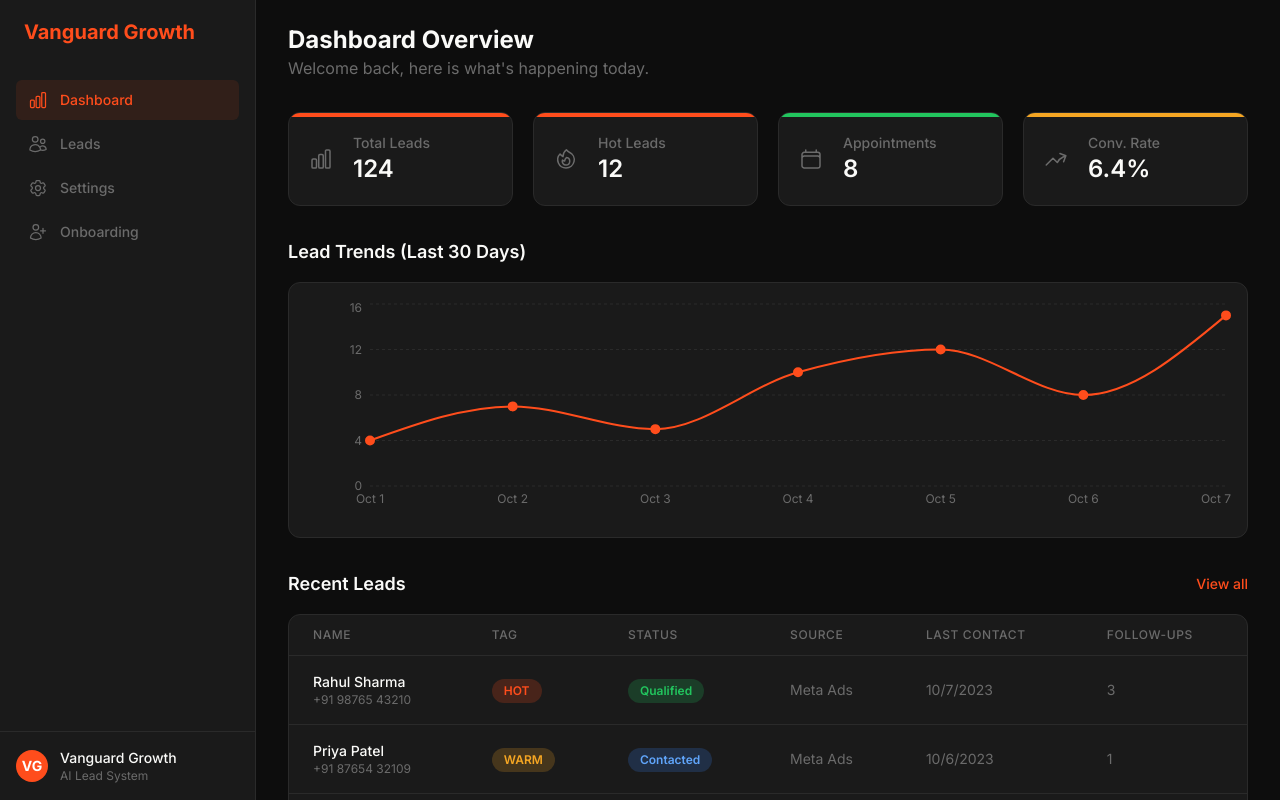
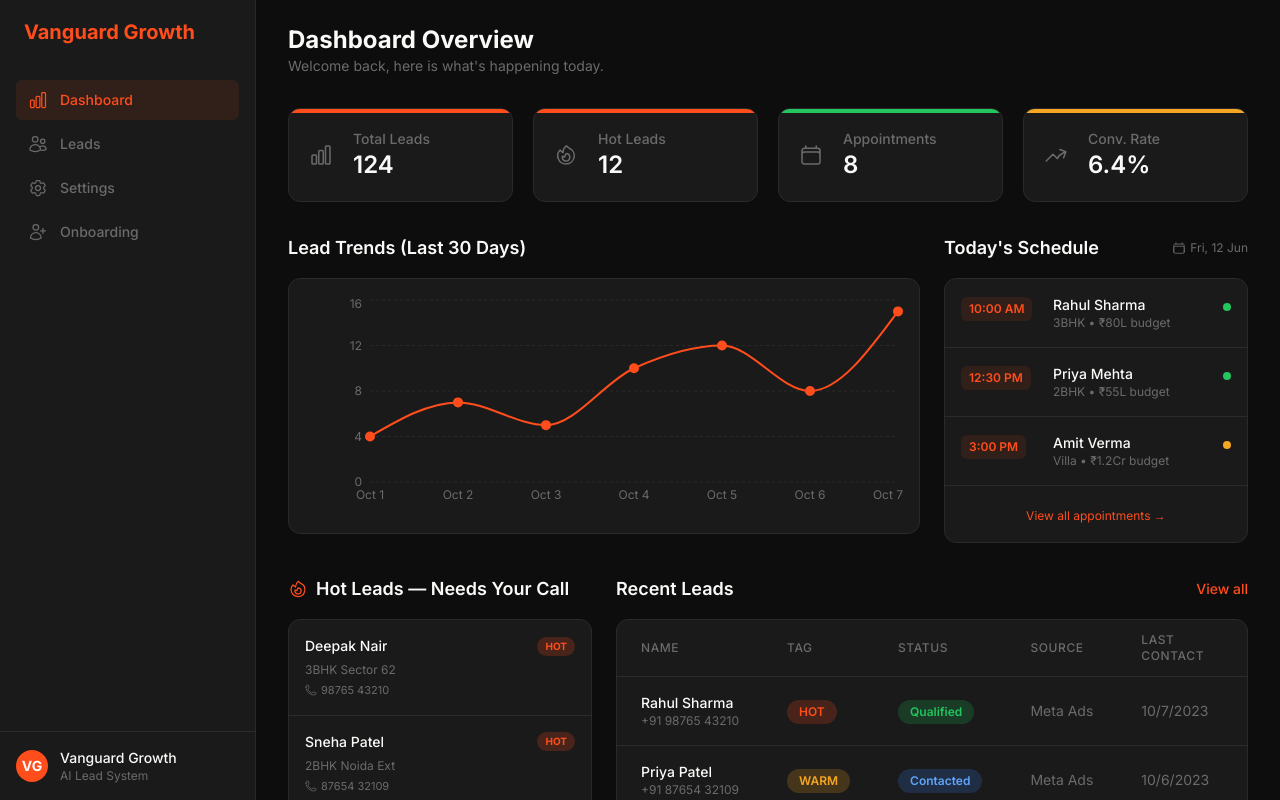
Before and after one commit to thebochantalks-afk/Vanguard-Lead-System-Frontend, a Next.js app: page / in a window 1280 px wide. Built offline with nearby package versions, Linux system fonts and the light colour scheme; no server answers.

Commit message:
Add today's schedule + hot leads to dashboard

```diff
--- a/pages/index.js
+++ b/pages/index.js
@@ -3,13 +3,28 @@ import axios from 'axios';
 import StatsCard from '@/components/StatsCard';
 import LeadTable from '@/components/LeadTable';
 import LineChart from '@/components/LineChart';
+import TagBadge from '@/components/TagBadge';
 import {
   ChartBarIcon,
   FireIcon,
   CalendarIcon,
-  ArrowTrendingUpIcon
+  ArrowTrendingUpIcon,
+  ClockIcon,
+  PhoneIcon
 } from '@heroicons/react/24/outline';
 import { useRouter } from 'next/router';
+
+const todayAppointments = [
+  { time: '10:00 AM', name: 'Rahul Sharma', detail: '3BHK • ₹80L budget', status: 'confirmed' },
+  { time: '12:30 PM', name: 'Priya Mehta', detail: '2BHK • ₹55L budget', status: 'confirmed' },
+  { time: '3:00 PM', name: 'Amit Verma', detail: 'Villa • ₹1.2Cr budget', status: 'pending' },
+];
+
+const hotLeadsUrgent = [
+  { name: 'Deepak Nair', phone: '98765 43210', interest: '3BHK Sector 62', tag: 'HOT' },
+  { name: 'Sneha Patel', phone: '87654 32109', interest: '2BHK Noida Ext', tag: 'HOT' },
+  { name: 'Vikram Singh', phone: '76543 21098', interest: 'Office Space Dwarka', tag: 'WARM' },
+];
 
 export default function Dashboard() {
   const [data, setData] = useState(null);
@@ -23,7 +38,6 @@ export default function Dashboard() {
         setData(res.data);
       } catch (err) {
         console.error('Failed to fetch dashboard data', err);
-        // Fallback for demo if API is not ready
         setData({
           stats: {
             totalLeads: 124,
@@ -59,50 +73,105 @@ export default function Dashboard() {
   }
 
   return (
-    <div className="space-y-8">
+    <div className="space-y-6 sm:space-y-8">
       <div>
-        <h1 className="text-2xl font-bold text-primary">Dashboard Overview</h1>
-        <p className="text-muted">Welcome back, here is what's happening today.</p>
+        <h1 className="text-xl sm:text-2xl font-bold text-primary">Dashboard Overview</h1>
+        <p className="text-sm text-muted">Welcome back, here is what's happening today.</p>
       </div>
 
+      {/* KPI Cards */}
       <div className="grid grid-cols-2 gap-3 sm:gap-5 lg:grid-cols-4">
-        <StatsCard
-          title="Total Leads"
-          value={data.stats.totalLeads}
-          icon={ChartBarIcon}
-          color="#FF4D1C"
-        />
-        <StatsCard
-          title="Hot Leads"
-          value={data.stats.hotLeads}
-          icon={FireIcon}
-          color="#FF4D1C"
-        />
-        <StatsCard
-          title="Appointments"
-          value={data.stats.appointments}
-          icon={CalendarIcon}
-          color="#22C55E"
-        />
-        <StatsCard
-          title="Conv. Rate"
-          value={data.stats.conversionRate}
-          icon={ArrowTrendingUpIcon}
-          color="#F5A623"
-        />
+        <StatsCard title="Total Leads" value={data.stats.totalLeads} icon={ChartBarIcon} color="#FF4D1C" />
+        <StatsCard title="Hot Leads" value={data.stats.hotLeads} icon={FireIcon} color="#FF4D1C" />
+        <StatsCard title="Appointments" value={data.stats.appointments} icon={CalendarIcon} color="#22C55E" />
+        <StatsCard title="Conv. Rate" value={data.stats.conversionRate} icon={ArrowTrendingUpIcon} color="#F5A623" />
       </div>
 
-      <div>
-        <h2 className="text-lg font-semibold text-primary mb-4">Lead Trends (Last 30 Days)</h2>
+      {/* Two column layout: Chart + Appointments */}
+      <div className="grid grid-cols-1 lg:grid-cols-3 gap-6">
+        {/* Chart (spans 2 cols) */}
+        <div className="lg:col-span-2">
+          <h2 className="text-sm sm:text-lg font-semibold text-primary mb-3 sm:mb-4">Lead Trends (Last 30 Days)</h2>
           <LineChart data={data.chartData} xKey="date" yKey="leads" />
         </div>
 
+        {/* Today's Appointments */}
         <div>
-        <div className="flex items-center justify-between mb-4">
-          <h2 className="text-lg font-semibold text-primary">Recent Leads</h2>
+          <div className="flex items-center justify-between mb-3 sm:mb-4">
+            <h2 className="text-sm sm:text-lg font-semibold text-primary">Today's Schedule</h2>
+            <span className="text-xs text-muted flex items-center">
+              <CalendarIcon className="h-3.5 w-3.5 mr-1" />
+              {new Date().toLocaleDateString('en-IN', { weekday: 'short', day: 'numeric', month: 'short' })}
+            </span>
+          </div>
+          <div className="bg-surface border border-border rounded-xl divide-y divide-border">
+            {todayAppointments.map((apt, idx) => (
+              <div key={idx} className="p-3 sm:p-4 hover:bg-white/5 transition-colors">
+                <div className="flex items-start space-x-3">
+                  <div className="flex-shrink-0 w-16 sm:w-20">
+                    <span className="text-xs font-semibold text-accent bg-accent/10 px-2 py-1 rounded-md inline-block">
+                      {apt.time}
+                    </span>
+                  </div>
+                  <div className="min-w-0 flex-1">
+                    <p className="text-sm font-medium text-primary truncate">{apt.name}</p>
+                    <p className="text-xs text-muted truncate">{apt.detail}</p>
+                  </div>
+                  <span className={`flex-shrink-0 h-2 w-2 rounded-full mt-2 ${apt.status === 'confirmed' ? 'bg-success' : 'bg-warm'}`} />
+                </div>
+              </div>
+            ))}
+            <div className="p-3 sm:p-4 text-center">
+              <button className="text-xs text-accent hover:underline">View all appointments →</button>
+            </div>
+          </div>
+        </div>
+      </div>
+
+      {/* Hot Leads + Recent Leads */}
+      <div className="grid grid-cols-1 lg:grid-cols-3 gap-6">
+        {/* Hot Leads - Needs Your Call */}
+        <div>
+          <h2 className="text-sm sm:text-lg font-semibold text-primary mb-3 sm:mb-4 flex items-center">
+            <FireIcon className="h-4 w-4 sm:h-5 sm:w-5 text-accent mr-2" />
+            Hot Leads — Needs Your Call
+          </h2>
+          <div className="bg-surface border border-border rounded-xl divide-y divide-border">
+            {hotLeadsUrgent.map((lead, idx) => (
+              <div key={idx} className="p-3 sm:p-4 hover:bg-white/5 transition-colors cursor-pointer">
+                <div className="flex items-center justify-between mb-1.5">
+                  <p className="text-sm font-medium text-primary truncate">{lead.name}</p>
+                  {lead.tag === 'HOT' ? (
+                    <span className="text-[10px] font-bold px-2 py-0.5 rounded-full bg-accent/20 text-accent">HOT</span>
+                  ) : (
+                    <span className="text-[10px] font-bold px-2 py-0.5 rounded-full bg-warm/20 text-warm">WARM</span>
+                  )}
+                </div>
+                <p className="text-xs text-muted mb-1">{lead.interest}</p>
+                <div className="flex items-center text-[11px] text-muted">
+                  <PhoneIcon className="h-3 w-3 mr-1" />
+                  {lead.phone}
+                </div>
+              </div>
+            ))}
+            <div className="p-3 sm:p-4 text-center">
               <button
                 onClick={() => router.push('/leads')}
-            className="text-sm font-medium text-accent hover:underline"
+                className="text-xs text-accent hover:underline"
+              >
+                View all hot leads →
+              </button>
+            </div>
+          </div>
+        </div>
+
+        {/* Recent Leads (spans 2 cols) */}
+        <div className="lg:col-span-2">
+          <div className="flex items-center justify-between mb-3 sm:mb-4">
+            <h2 className="text-sm sm:text-lg font-semibold text-primary">Recent Leads</h2>
+            <button
+              onClick={() => router.push('/leads')}
+              className="text-xs sm:text-sm font-medium text-accent hover:underline"
             >
               View all
             </button>
@@ -113,5 +182,6 @@ export default function Dashboard() {
           />
         </div>
       </div>
+    </div>
   );
 }
```
Lines whose indentation alone changed are shown as unchanged.
